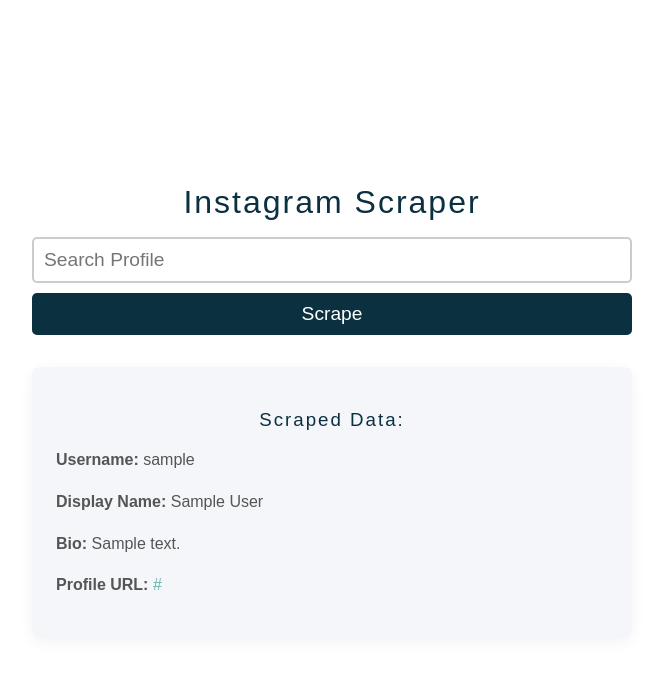
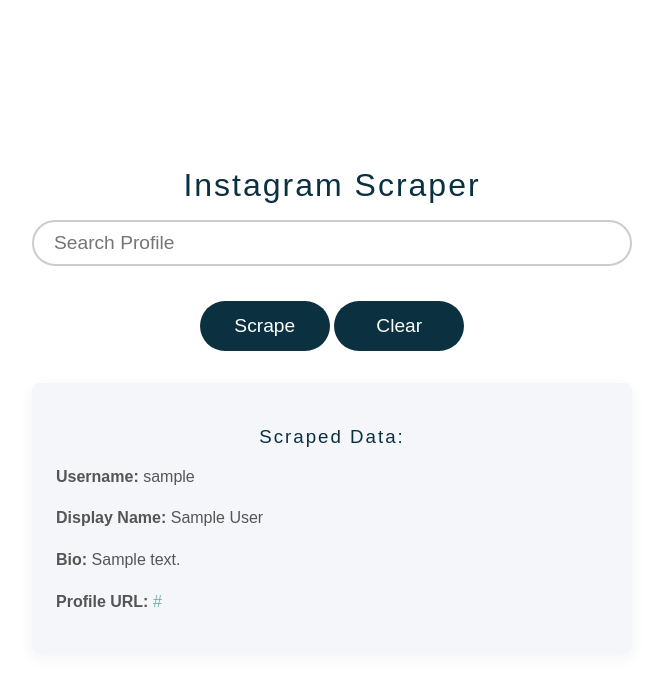
Before and after one commit to Rah2d33/DjangoApifyscraper, a Django app: template IGDjangoScraperProject/IGscrapingApp/templates/index.html in a window 1280 px wide. Shown: the top 685 px of the page, without its empty margins (308-971 px from the left). Run offline with Django 5.2, Linux system fonts and the light colour scheme; the template is opened without the code that fills it: most values are stand-ins (such as "Sample title", 1, 10 or a date in 2020).

Commit message:
added a clear button

```diff
--- a/IGDjangoScraperProject/IGscrapingApp/static/css/style.css
+++ b/IGDjangoScraperProject/IGscrapingApp/static/css/style.css
@@ -15,27 +15,44 @@
     max-width: 600px;
     padding: 2rem;
 
-    border-radius: 10px;
+    border-radius: 25px;
 
     animation: fadeIn 1s ease-in-out;
+}
+.search-container {
+    position: relative;
+}
+
+.clear-icon {
+    position: absolute;
+    right: 10px; /* Adjust position as needed */
+    top: 50%;
+    transform: translateY(-50%);
+    font-size: 20px; /* Size of the "X" icon */
+    color: #6CB2B0; /* Color of the "X" icon */
 }
 
 /* Form Styling */
 form {
     display: flex;
     flex-direction: column;
-    gap: 10px;
+    gap: 25px;
     margin-bottom: 2rem;
 }
 
+
+/* Input Field */
 /* Input Field */
 input[type="text"] {
     padding: 10px;
+    padding-left: 20px; /* Moves both the text and the cursor more to the right */
     font-size: 1.2rem;
     border: 2px solid #ccc;
-    border-radius: 5px;
+    border-radius: 25px;
     transition: all 0.3s ease;
 }
+
+
 
 /* Input Focus State */
 input[type="text"]:focus {
@@ -44,14 +61,23 @@
     box-shadow: 0 0 10px rgba(108, 178, 176, 0.5);
 }
 
+
+/* Button Container */
+.button-container {
+    text-align: center; /* Centers the button */
+    margin-top: 10px; /* Adds some spacing if needed */
+}
+
 /* Button */
 button {
-    padding: 10px;
+    width: 130px; /* Smaller width */
+    height: 50px;
+    padding: 5px 10px;
     font-size: 1.2rem;
     background-color: #0B3040;
     color: #fff;
     border: none;
-    border-radius: 5px;
+    border-radius: 30px;
     cursor: pointer;
     transition: background-color 0.3s ease;
 }
@@ -60,6 +86,7 @@
 button:hover {
     background-color: #6CB2B0;
 }
+
 
 /* Results Section */
 .results {
@@ -85,6 +112,8 @@
     line-height: 1.6;
     color: #555;
 }
+
+
 
 /* Profile URL Link */
 a {
--- a/IGDjangoScraperProject/IGscrapingApp/static/js/script.js
+++ b/IGDjangoScraperProject/IGscrapingApp/static/js/script.js
@@ -90,3 +90,18 @@
         }, 500);  // Adjust delay as needed
     }
 });
+
+const searchInput = document.getElementById('search-input');
+const clearIcon = document.getElementById('clear-icon');
+
+// Show the clear icon if there's text in the input
+searchInput.addEventListener('input', function() {
+    clearIcon.style.display = searchInput.value ? 'block' : 'none';
+});
+
+// Clear the input field when the clear icon is clicked
+clearIcon.addEventListener('click', function() {
+    searchInput.value = ''; // Clear the input field
+    clearIcon.style.display = 'none'; // Hide the clear icon
+    searchInput.focus(); // Optional: keep the focus on the input
+});
--- a/IGDjangoScraperProject/IGscrapingApp/templates/index.html
+++ b/IGDjangoScraperProject/IGscrapingApp/templates/index.html
@@ -4,6 +4,7 @@
     <meta charset="UTF-8">
     <meta name="viewport" content="width=device-width, initial-scale=1.0">
     <title>Instagram Scraper</title>
+    <link href="https://cdn.jsdelivr.net/npm/bootstrap-icons/font/bootstrap-icons.css" rel="stylesheet">
     {% load static %}
     <link rel="stylesheet" href="{% static 'css/style.css' %}">
     <script src="{% static 'js/script.js' %}"></script>
@@ -14,9 +15,12 @@
 <body>
     <div class="container">
         <h1>Instagram Scraper</h1>
-        <form method="GET" action="">
-            <input type="text" name="display_name" placeholder="Search Profile" required>
-            <button type="submit">Scrape</button>
+        <form method="GET" action="{% url 'index' %}">
+            <input type="text" name="display_name" id="search-input" placeholder="Search Profile" required>
+            <div class="button-container">
+                <button type="submit">Scrape</button>
+                <button type="submit" name="clear" value="true">Clear</button> <!-- Clear button -->
+            </div>
         </form>
 
         {% if scraped_data %}
@@ -29,5 +33,6 @@
         </div>
         {% endif %}
     </div>
+
 </body>
 </html>
```
Also changed, not shown: IGDjangoScraperProject/IGscrapingApp/views.py (+9 -4 lines), IGDjangoScraperProject/IGscrapingApp/migrations/0002_alter_instagramprofile_display_name_and_more.py (added), IGDjangoScraperProject/IGscrapingApp/urls.py (line endings or trailing spaces), IGDjangoScraperProject/db.sqlite3.
